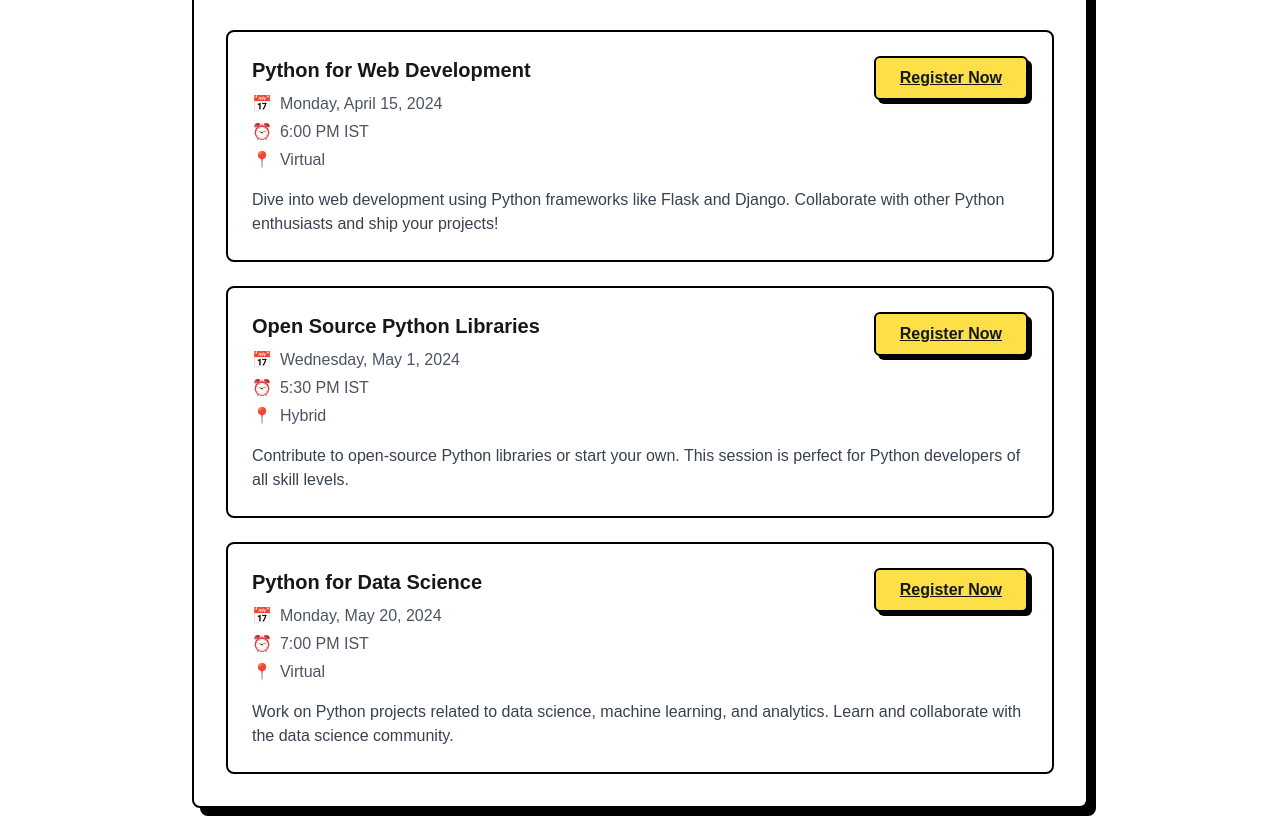
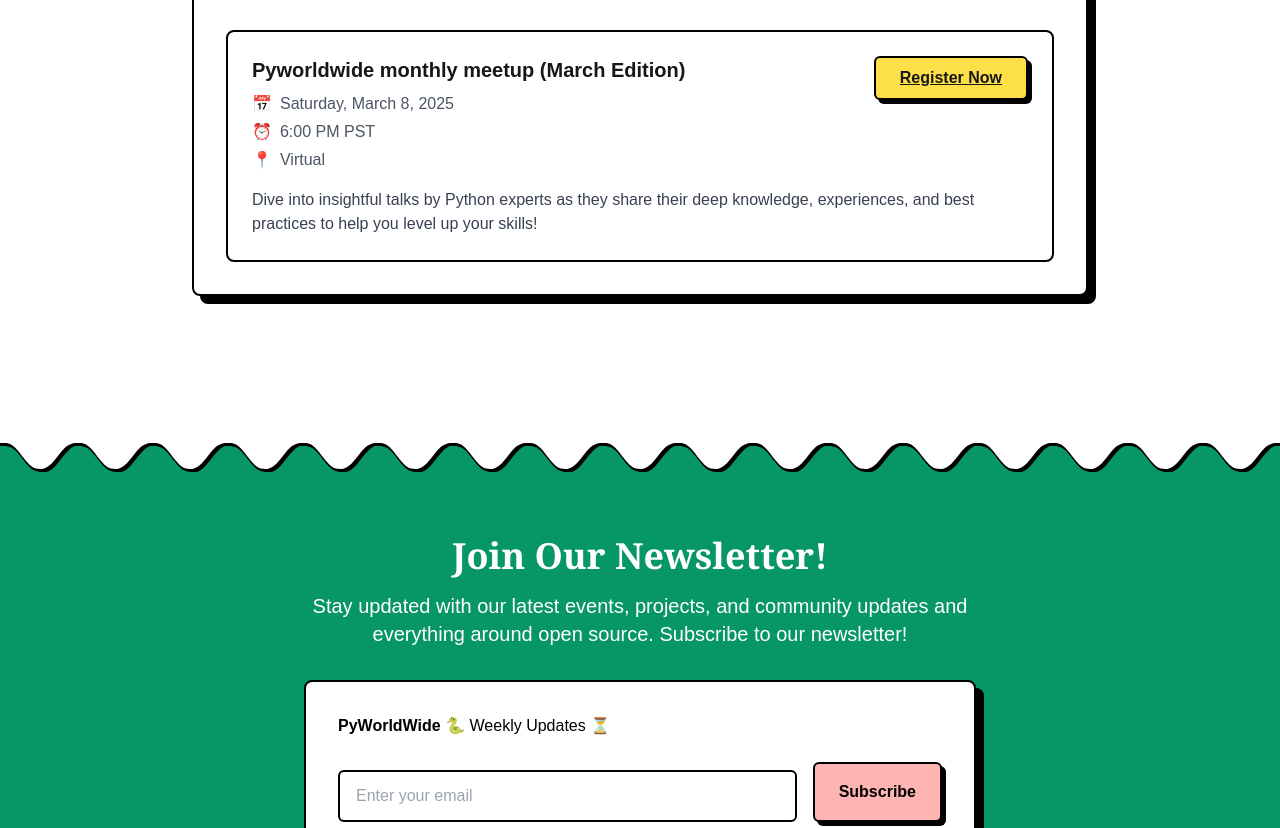
Before and after one commit to pyworldwide/pyworldwide.org, a Next.js app: page /events in a window 1280 px wide. Shown: the part 440-1268 px from the top of the page. Built offline with nearby package versions, Linux system fonts and the light colour scheme.

Commit message:
feat: add meetup for the month of March.

```diff
--- a/src/data/events.ts
+++ b/src/data/events.ts
@@ -1,31 +1,11 @@
 export const upcomingEvents = [
     {
       id: 1,
-      title: "Python for Web Development",
-      date: "2024-04-15",
-      time: "6:00 PM IST",
+      title: "Pyworldwide monthly meetup (March Edition)",
+      date: "2025-03-08",
+      time: "6:00 PM PST",
       location: "Virtual",
-      description: "Dive into web development using Python frameworks like Flask and Django. Collaborate with other Python enthusiasts and ship your projects!",
-      registrationLink: "https://example.com/register",
-      status: "upcoming"
-    },
-    {
-      id: 2,
-      title: "Open Source Python Libraries",
-      date: "2024-05-01",
-      time: "5:30 PM IST",
-      location: "Hybrid",
-      description: "Contribute to open-source Python libraries or start your own. This session is perfect for Python developers of all skill levels.",
-      registrationLink: "https://example.com/register",
-      status: "upcoming"
-    },
-    {
-      id: 3,
-      title: "Python for Data Science",
-      date: "2024-05-20",
-      time: "7:00 PM IST",
-      location: "Virtual",
-      description: "Work on Python projects related to data science, machine learning, and analytics. Learn and collaborate with the data science community.",
+      description: "Dive into insightful talks by Python experts as they share their deep knowledge, experiences, and best practices to help you level up your skills!",
       registrationLink: "https://example.com/register",
       status: "upcoming"
     }
```
